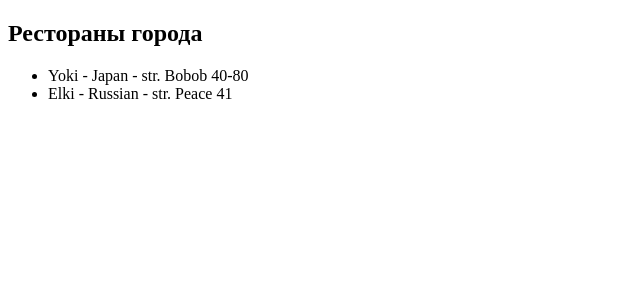
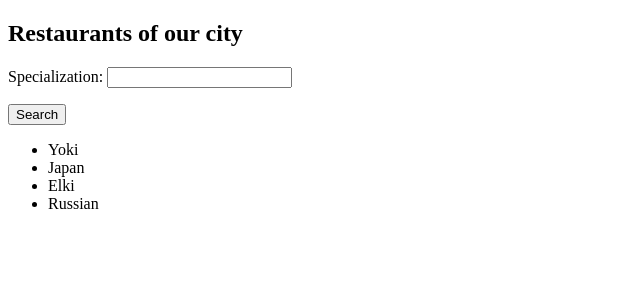
Before and after one commit to OlegEkt/Restaurant, a Django app: page / in a window 1280 px wide. Shown: the top 300 px of the page, without its empty margins (0-640 px from the left). Run offline with Django 4.2, Linux system fonts and the light colour scheme; data comes from the database, SQL or seed files in the repository; both versions use the stored data as it was after the commit.

Commit message:
new files

```diff
--- a/restaurant/app_restaurant/forms.py
+++ b/restaurant/app_restaurant/forms.py
@@ -5,3 +5,6 @@ class RestaurantForm(forms.ModelForm):
     class Meta:
         model = Restaurant
         fields = ['name', 'specialization', 'address', 'website', 'phone']
+
+class SearchForm(forms.Form):
+    specialization = forms.CharField(max_length=100, required=False)
--- a/restaurant/app_restaurant/templates/app_restaurant/show_restaurants.html
+++ b/restaurant/app_restaurant/templates/app_restaurant/show_restaurants.html
@@ -3,10 +3,16 @@
 {% block restaurant %}
 
  {% block content %}
-  <h2>Рестораны города</h2>
+      <h2>Restaurants of our city</h2>
+        <form method="GET" action="">
+            {% csrf_token %}
+            {{form.as_p}}
+            <button type="submit">Search</button>
+          </form>
           <ul>
             {% for restaurant in restaurants %}
-      <li>{{ restaurant.name }} - {{ restaurant.specialization }} - {{ restaurant.address }}</li>
+              <li>{{restaurant.name}}</li>
+              <li>{{restaurant.specialization}}</li>
             {% endfor %}
           </ul>
  {% endblock %}
--- a/restaurant/app_restaurant/views.py
+++ b/restaurant/app_restaurant/views.py
@@ -1,5 +1,5 @@
 from django.shortcuts import render, redirect
-from .forms import RestaurantForm
+from .forms import RestaurantForm, SearchForm
 from .models import Restaurant
 
 def add_restaurant(request):
@@ -14,5 +14,14 @@ def add_restaurant(request):
 
 
 def show_restaurants(request):
+    form = SearchForm(request.GET)
+
+    if form.is_valid():
+        specialization = form.cleaned_data.get('specialization')
+        if specialization:
+            restaurants = Restaurant.objects.filter(specialization__icontains=specialization)
+            return render(request, 'app_restaurant/show_filtered_restaurants.html',
+                          {'restaurants': restaurants, 'form': form})
+
     restaurants = Restaurant.objects.all()
-    return render(request, 'app_restaurant/show_restaurants.html', {'restaurants': restaurants})
+    return render(request, 'app_restaurant/show_restaurants.html', {'restaurants': restaurants, 'form': form})
```
Also changed, not shown: restaurant/app_restaurant/templates/app_restaurant/show_filtered_restaurants.html (added, +23 -0 lines), restaurant/db.sqlite3. Lines whose indentation alone changed are shown as unchanged.
